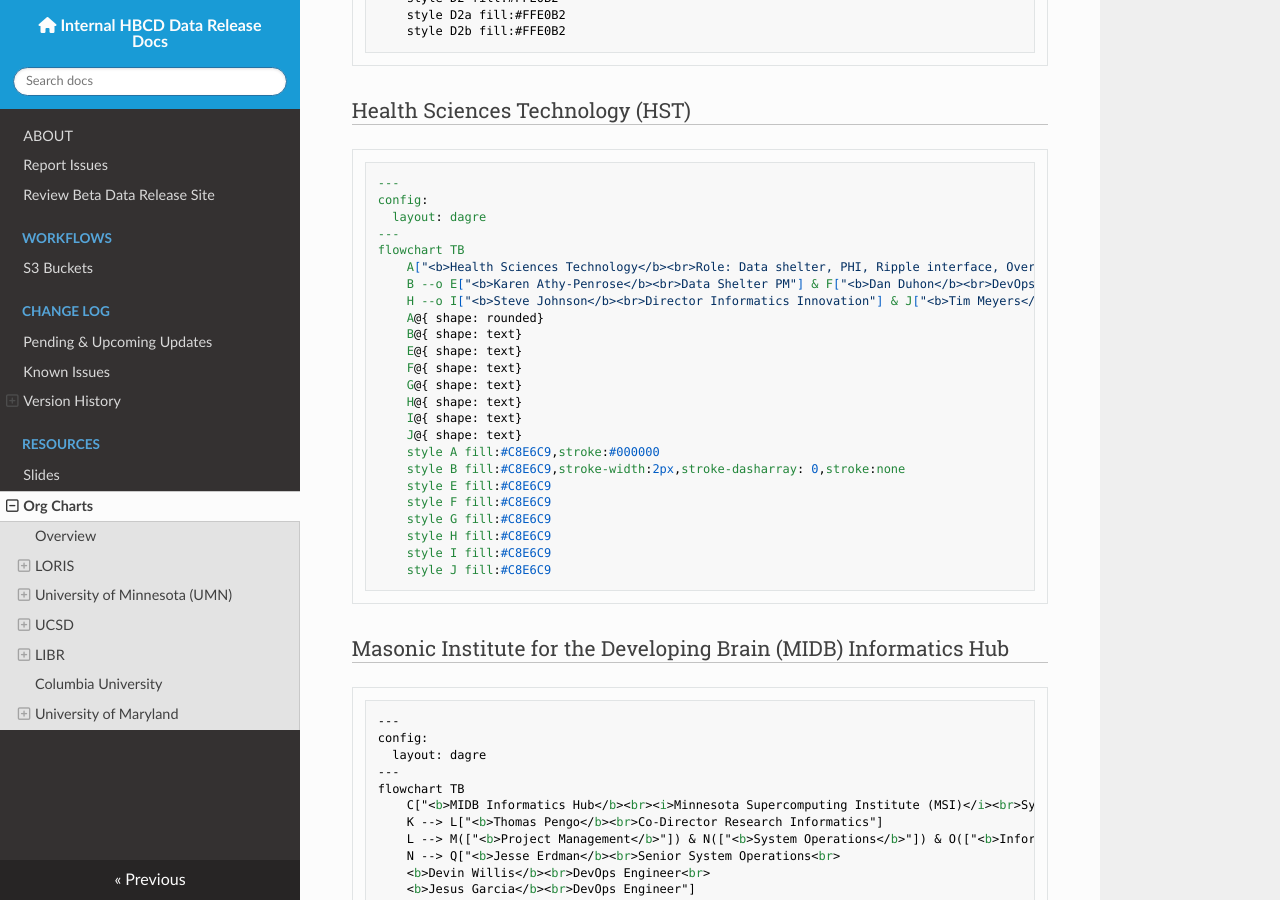
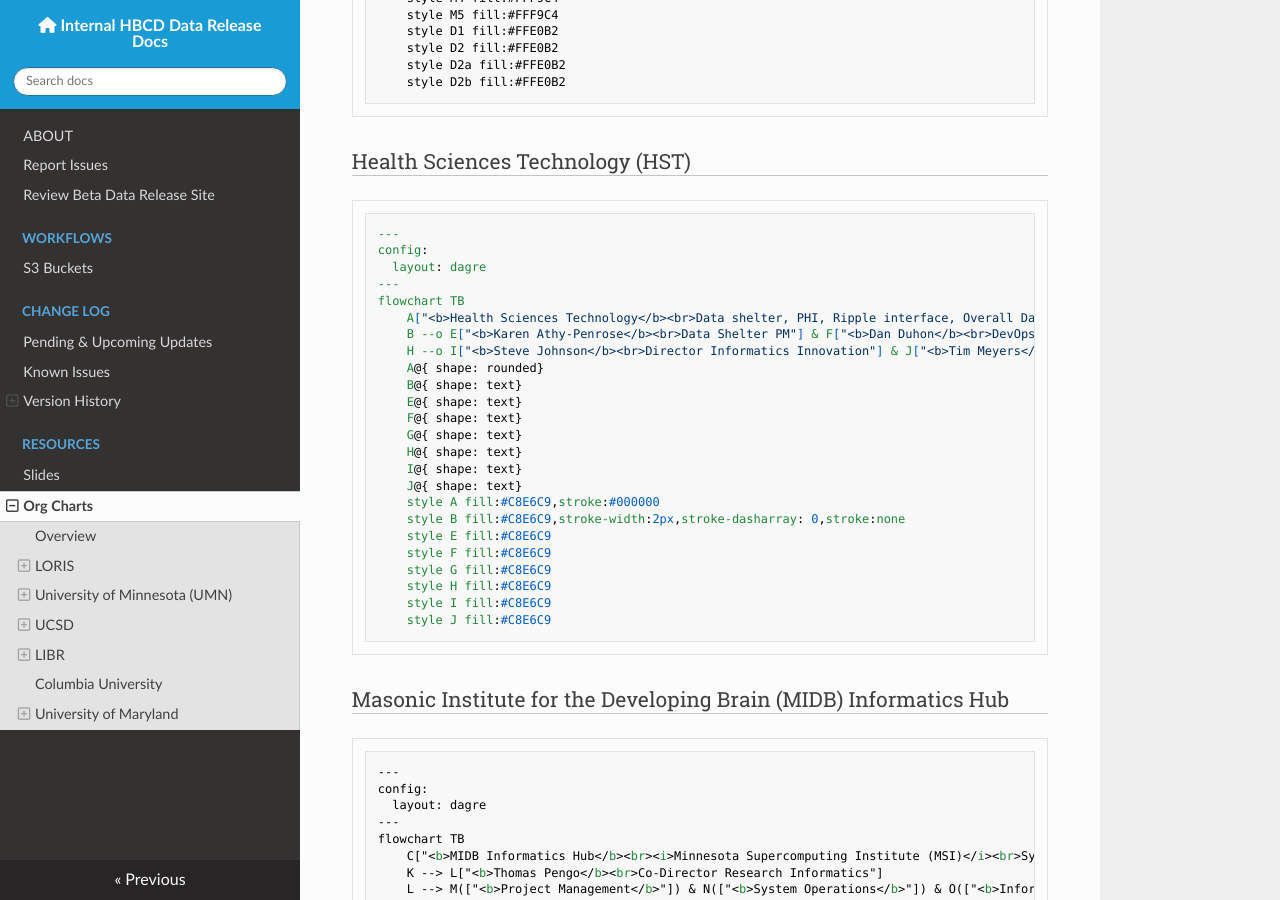
Before and after one commit to DCAN-Labs/hbcd-docs-internal, an MkDocs documentation site: the page built from docs/orgcharts.md, in a window 1280 px wide and 900 px high, scrolled down 3682 px. Built offline with MkDocs 1.6.1, drawn with Linux system fonts in a browser that asks for light colours; nearby versions of some CDN libraries; some of the changed text lies outside the part shown.

```diff
--- a/docs/orgcharts.md
+++ b/docs/orgcharts.md
@@ -349,7 +352,7 @@ config:
   layout: dagre
 ---
 flowchart TB
-    A["<b>Health Sciences Technology</b><br>Role: Data shelter, PHI, Ripple interface, Overall Data Management, QC Dashboards, Ancillary Studies, Third party integration"] --o B["<b>Reed McKewan</b><br>HDCC Architect &amp; Data Manager"]
+    A["<b>Health Sciences Technology</b><br>Data shelter, PHI, Ripple interface, Overall Data Management, QC Dashboards, Ancillary Studies, Third party integration"] --o B["<b>Reed McKewan</b><br>HDCC Architect &amp; Data Manager"]
     B --o E["<b>Karen Athy-Penrose</b><br>Data Shelter PM"] & F["<b>Dan Duhon</b><br>DevOps/ETl"] & G["<b>Haley Hutala</b><br>Tableau Engineer/QC Dashboards"] & H["<b>Constantine Aliferis</b><br>Director Insitute Health Informatics"]
     H --o I["<b>Steve Johnson</b><br>Director Informatics Innovation"] & J["<b>Tim Meyers</b><br>Senior Informatics Engineer/EHR"]
     A@{ shape: rounded}
```
Also changed, not shown: other parts of docs/orgcharts.md (+3 -0 lines).
